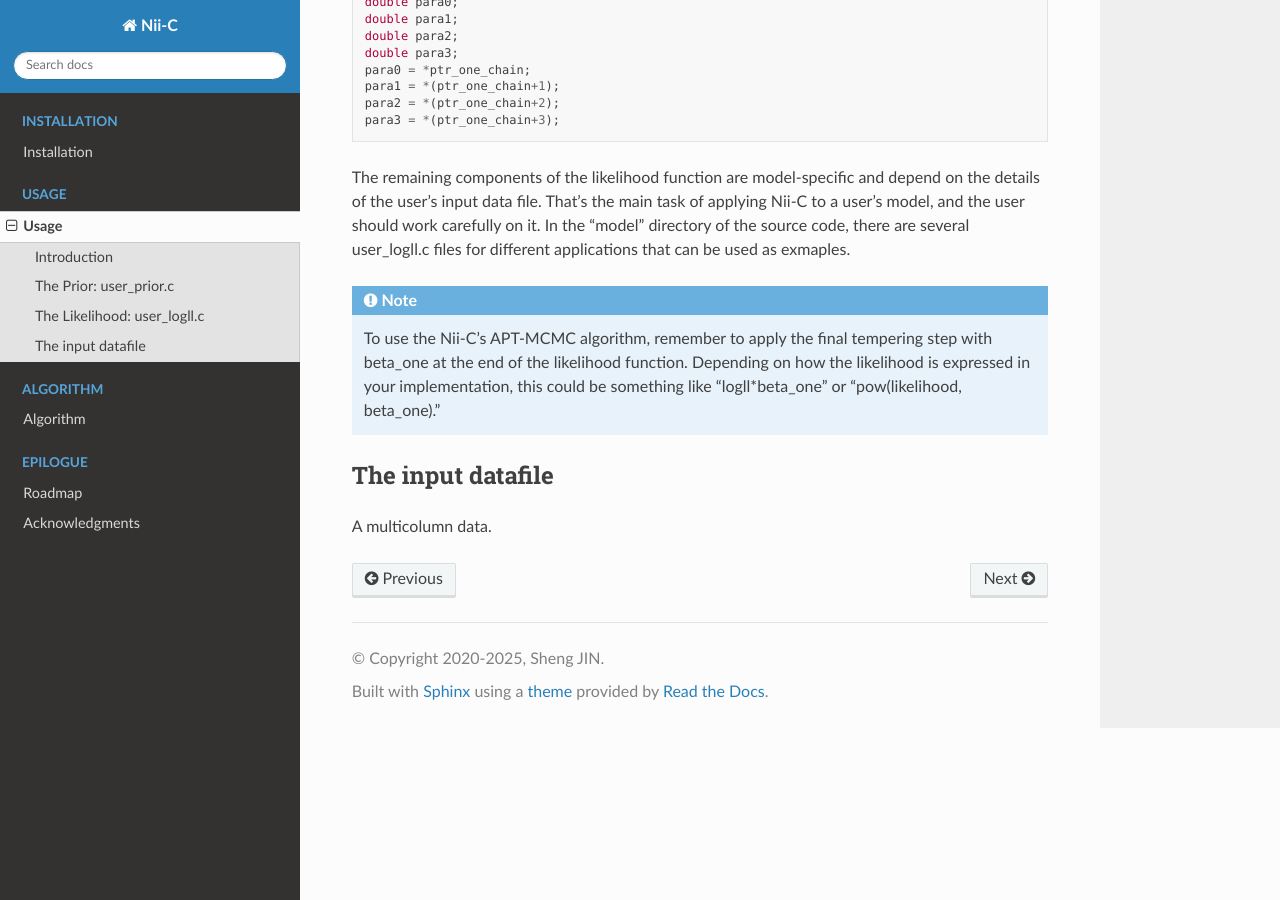
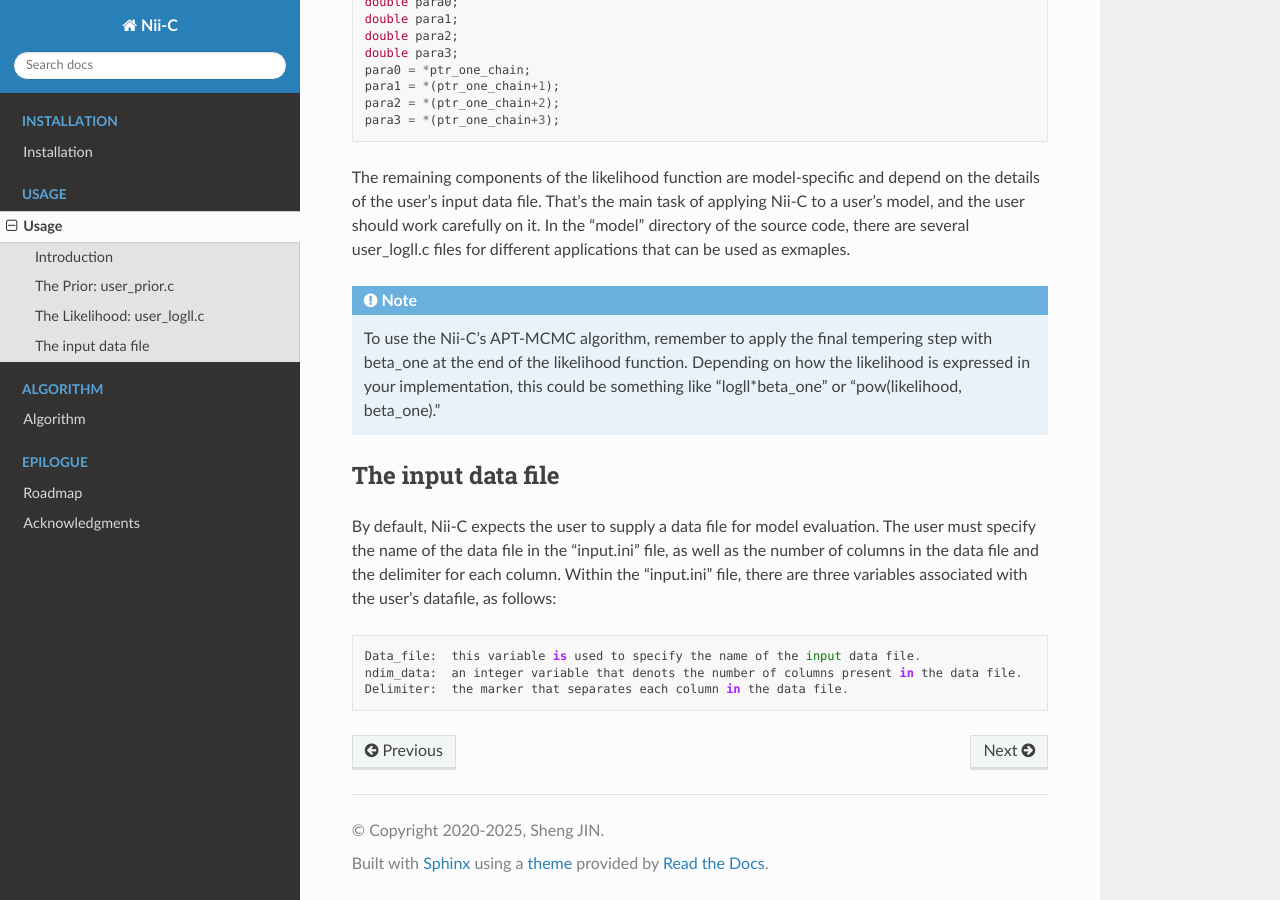
Before and after one commit to shengjin/nii-c-MAN, a Sphinx documentation site: the page built from docs/source/usage.rst, in a window 1280 px wide and 900 px high, scrolled down 1349 px. Built offline with Sphinx 7.4.7 and the Read the Docs theme 3.1.0, drawn with Linux system fonts in a browser that asks for light colours.

Commit message:
modify epilogue

```diff
--- a/docs/source/usage.rst
+++ b/docs/source/usage.rst
@@ -70,7 +70,15 @@ In the "model" directory of the source code, there are several user_logll.c file
    To use the Nii-C's APT-MCMC algorithm, remember to apply the final tempering step with beta_one at the end of the likelihood function. Depending on how the likelihood is expressed in your implementation, this could be something like "logll*beta_one" or "pow(likelihood, beta_one)."
 
 
-The input datafile
+The input data file
 ------------------
 
-A multicolumn data.
+By default, Nii-C expects the user to supply a data file for model evaluation.
+The user must specify the name of the data file in the "input.ini" file, as well as the number of columns in the data file and the delimiter for each column.
+Within the "input.ini" file, there are three variables associated with the user's datafile, as follows:
+
+.. code-block::
+
+    Data_file:  this variable is used to specify the name of the input data file.
+    ndim_data:  an integer variable that denots the number of columns present in the data file.
+    Delimiter:  the marker that separates each column in the data file.
```
